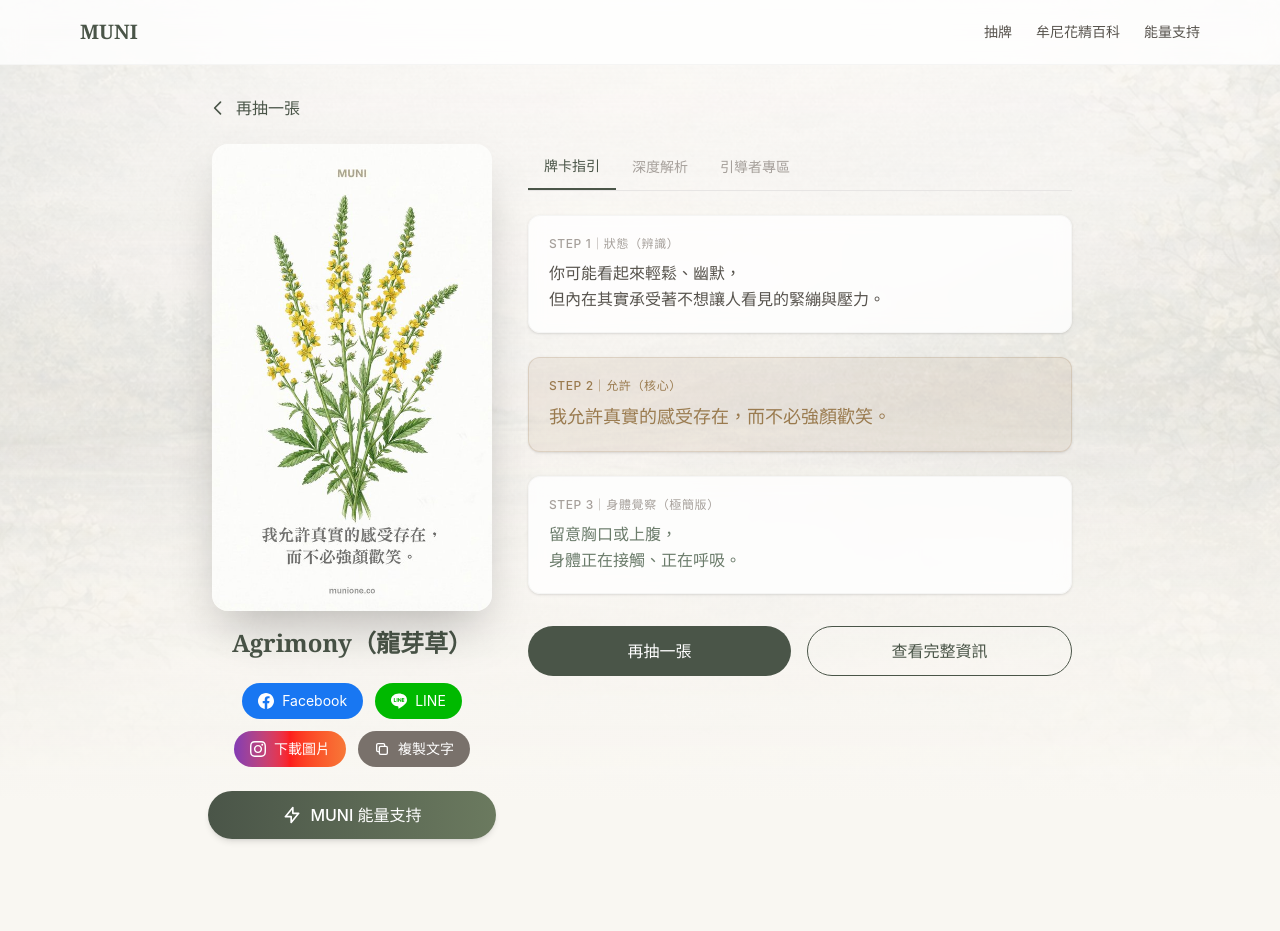
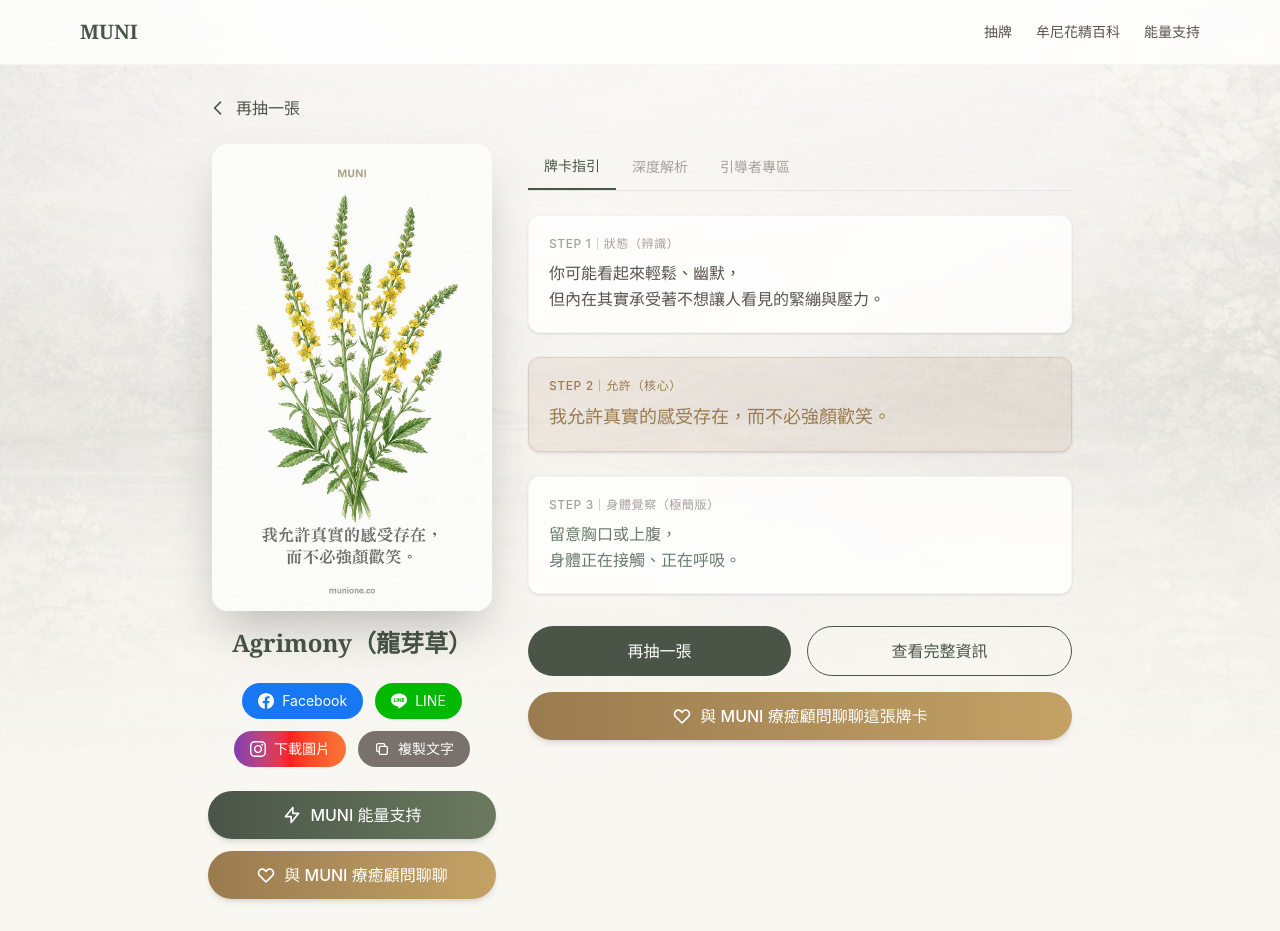
Before and after one commit to ianredcord/muni-oracle, a Next.js app: page /draw/result in a window 1280 px wide. Before the commit the page ends 871 px from the top, so only its background shows below. Built offline with nearby package versions, Linux system fonts and the light colour scheme.

Commit message:
feat: add MUNI 療癒顧問 CTA button on draw result page - Links to muni-ai-consultant.manus.space/chat?flower={slug}

```diff
--- a/src/app/draw/result/ResultClient.tsx
+++ b/src/app/draw/result/ResultClient.tsx
@@ -298,6 +298,21 @@ function ResultClient(props: { cardSlug: string }) {
                   MUNI 能量支持
                 </Link>
               </div>
+
+              {/* MUNI 療癒顧問按鈕 */}
+              <div className="mt-3">
+                <a
+                  href={`https://muni-ai-consultant.manus.space/chat?flower=${flower.slug}`}
+                  target="_blank"
+                  rel="noopener noreferrer"
+                  className="flex items-center justify-center gap-2 w-full bg-gradient-to-r from-[#9A7B4F] to-[#C4A265] hover:from-[#8A6B3F] hover:to-[#B49255] text-white rounded-full px-6 py-3 text-base font-medium transition-all shadow-md hover:shadow-lg"
+                >
+                  <svg className="w-5 h-5" fill="none" viewBox="0 0 24 24" stroke="currentColor">
+                    <path strokeLinecap="round" strokeLinejoin="round" strokeWidth={2} d="M4.318 6.318a4.5 4.5 0 000 6.364L12 20.364l7.682-7.682a4.5 4.5 0 00-6.364-6.364L12 7.636l-1.318-1.318a4.5 4.5 0 00-6.364 0z" />
+                  </svg>
+                  與 MUNI 療癒顧問聊聊
+                </a>
+              </div>
             </div>
 
             {/* 內容區域 */}
@@ -438,6 +453,21 @@ function ResultClient(props: { cardSlug: string }) {
                   {ZH.draw.result.viewDetail}
                 </Link>
               </div>
+
+              {/* MUNI 療癒顧問 CTA */}
+              <div className="mt-4">
+                <a
+                  href={`https://muni-ai-consultant.manus.space/chat?flower=${flower.slug}`}
+                  target="_blank"
+                  rel="noopener noreferrer"
+                  className="flex items-center justify-center gap-2 w-full bg-gradient-to-r from-[#9A7B4F] to-[#C4A265] hover:from-[#8A6B3F] hover:to-[#B49255] text-white rounded-full px-6 py-3 text-base font-medium transition-all shadow-md hover:shadow-lg"
+                >
+                  <svg className="w-5 h-5" fill="none" viewBox="0 0 24 24" stroke="currentColor">
+                    <path strokeLinecap="round" strokeLinejoin="round" strokeWidth={2} d="M4.318 6.318a4.5 4.5 0 000 6.364L12 20.364l7.682-7.682a4.5 4.5 0 00-6.364-6.364L12 7.636l-1.318-1.318a4.5 4.5 0 00-6.364 0z" />
+                  </svg>
+                  與 MUNI 療癒顧問聊聊這張牌卡
+                </a>
+              </div>
             </div>
           </motion.div>
         </main>
```
